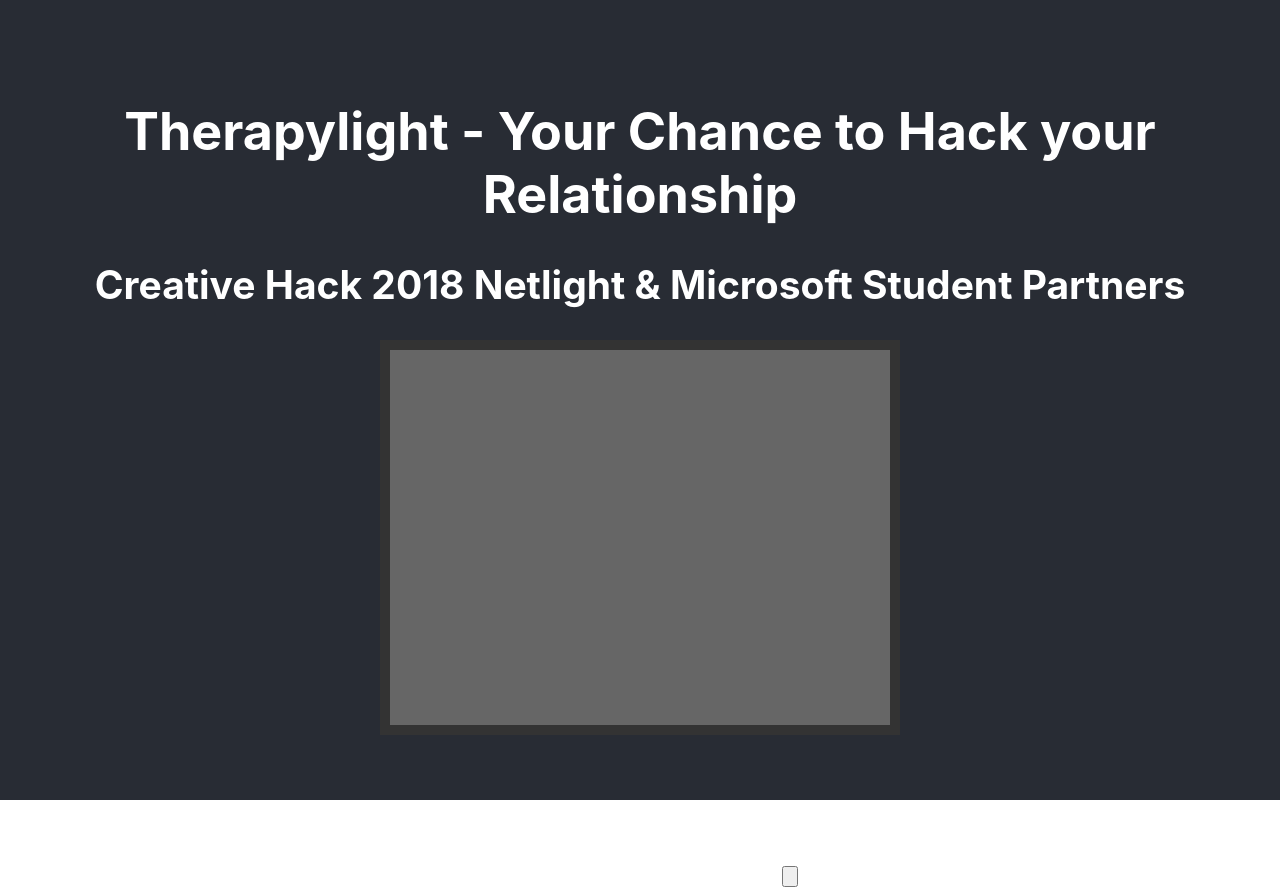
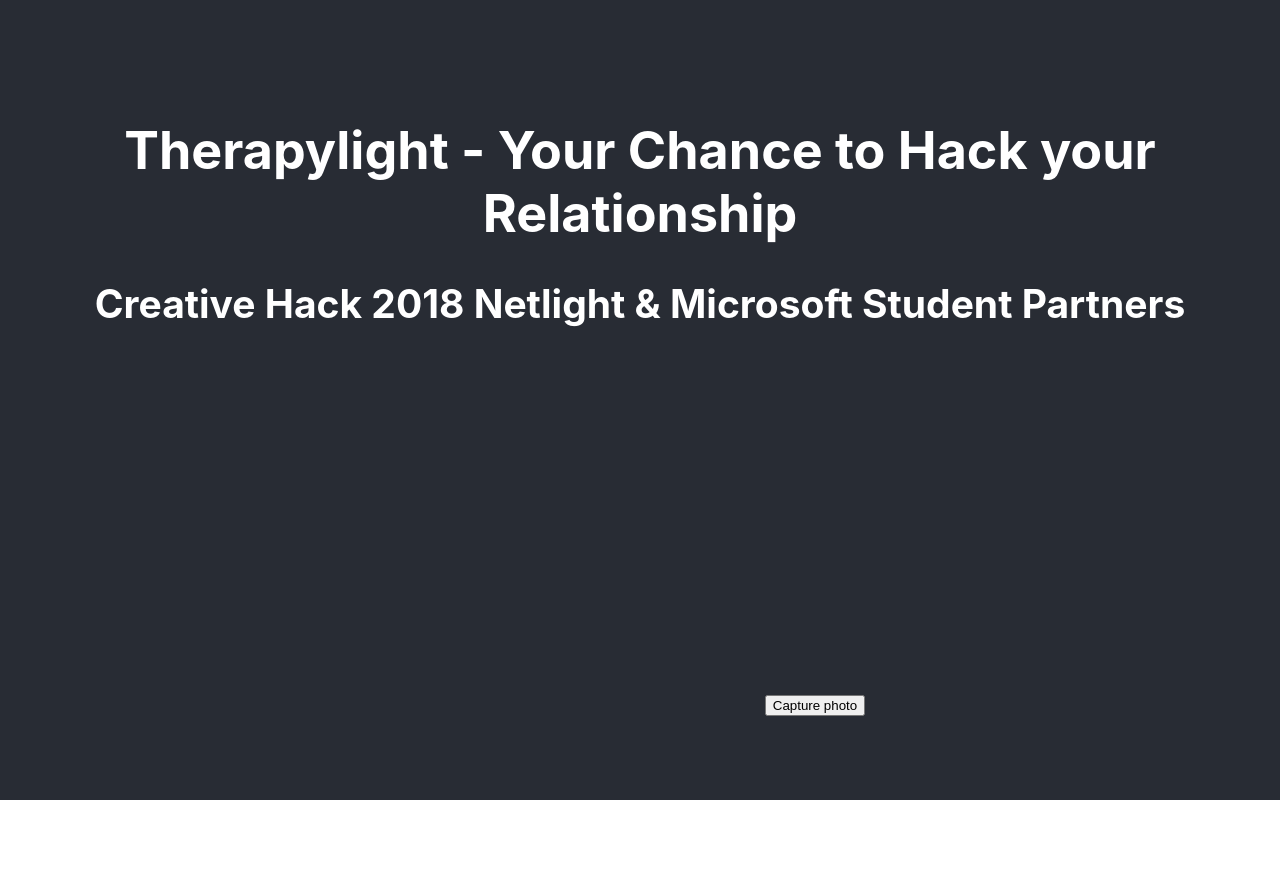
Before and after one commit to andrelandgraf/therapy-light-frontend, a React (Create React App) app: page / in a window 1280 px wide. After the commit the page ends 800 px from the top, so only its background shows below. Built offline with nearby package versions, Linux system fonts and the light colour scheme; no server answers.

Commit message:
connect face api.

```diff
--- a/package.json
+++ b/package.json
@@ -5,7 +5,8 @@
   "dependencies": {
     "react": "^16.6.1",
     "react-dom": "^16.6.1",
-    "react-scripts": "2.1.1"
+    "react-scripts": "2.1.1",
+    "react-webcam": "^1.0.4"
   },
   "scripts": {
     "start": "react-scripts start",
--- a/src/App.js
+++ b/src/App.js
@@ -1,5 +1,5 @@
 import React, { Component } from 'react';
-import VideoCanvas from './components/VideoCanvas';
+import WebcamCapture from "./components/WebcamCapture";
 import './App.css';
 
 class App extends Component {
@@ -41,7 +41,7 @@
             <h1>Therapylight - Your Chance to Hack your Relationship</h1>
             <h2>Creative Hack 2018 Netlight & Microsoft Student Partners</h2>
         </header>
-        <VideoCanvas stream={stream} />
+        <WebcamCapture />
       </div>
     );
   }
--- a/src/components/VideoCanvas.js
+++ /dev/null
@@ -1,97 +0,0 @@
-import React from 'react';
-import '../styles/VideoCanvas.css';
-
-const request = require('request');
-
-const subscriptionKey = 'f27ab23e24ad419aaa7b8f5acd49b5b6';
-
-const uriBase = 'https://westeurope.api.cognitive.microsoft.com/face/v1.0/detect';
-
-
-// Request parameters.
-const params = {
-    'returnFaceId': 'true',
-    'returnFaceLandmarks': 'false',
-    'returnFaceAttributes': 'age,gender,headPose,smile,facialHair,glasses,' +
-        'emotion,hair,makeup,occlusion,accessories,blur,exposure,noise'
-};
-
-class VideoCanvas extends React.Component {
-    componentDidUpdate(){
-        const { stream } = this.props;
-        console.log(stream);
-        const video = document.querySelector("#video-element");
-        if(stream !== undefined){
-            video.srcObject = stream;
-        }
-
-    }
-    capture = () => {
-        let canvas = document.getElementById('canvas');
-        canvas.style.display = "none";
-        let video = document.getElementById('video-element');
-        const context = canvas.getContext('2d');
-        canvas.width = '500';
-        canvas.height = '375';
-        context.drawImage(video, 0, 0, canvas.width, canvas.height);
-        const data = canvas.toDataURL('image/png');
-        this.send(data);
-        console.log(data)
-}
-    makeblob = (dataURL) => {
-        var BASE64_MARKER = ';base64,';
-        if (dataURL.indexOf(BASE64_MARKER) === -1) {
-            var parts = dataURL.split(',');
-            var contentType = parts[0].split(':')[1];
-            var raw = decodeURIComponent(parts[1]);
-            return new Blob([raw], { type: contentType });
-        }
-        var parts = dataURL.split(BASE64_MARKER);
-        var contentType = parts[0].split(':')[1];
-        var raw = window.atob(parts[1]);
-        var rawLength = raw.length;
-
-        var uInt8Array = new Uint8Array(rawLength);
-
-        for (var i = 0; i < rawLength; ++i) {
-            uInt8Array[i] = raw.charCodeAt(i);
-        }
-
-        return new Blob([uInt8Array], { type: contentType });
-    }
-    send = (imageData) => {
-        const options = {
-            uri: uriBase,
-            qs: params,
-            body: '{"url": ' + '"' + this.makeblob(imageData) + '"}',
-            headers: {
-                processData: false,
-                'Content-Type': 'application/octet-stream',
-                'Ocp-Apim-Subscription-Key': subscriptionKey
-            }
-        };
-
-        request.post(options, (error, response, body) => {
-            if (error) {
-                console.log('Error: ', error);
-                return;
-            }
-            let jsonResponse = JSON.stringify(JSON.parse(body), null, '  ');
-            console.log('JSON Response\n');
-            console.log(jsonResponse);
-        });
-    }
-
-    render(){
-        return (
-            <div id="video-container">
-                <video autoPlay={true} id="video-element"></video>
-                <canvas id="canvas">
-                </canvas>
-                <input type="button" id="anan" onClick={this.capture} />
-            </div>
-        );
-    }
-}
-
-export default VideoCanvas;
--- /dev/null
+++ b/src/components/WebcamCapture.js
@@ -0,0 +1,91 @@
+import React from "react";
+import Webcam from "react-webcam";
+
+const request = require('request');
+
+const subscriptionKey = 'f27ab23e24ad419aaa7b8f5acd49b5b6';
+
+const uriBase = 'https://westeurope.api.cognitive.microsoft.com/face/v1.0/detect';
+
+// Request parameters.
+const params = {
+    'returnFaceId': 'true',
+    'returnFaceLandmarks': 'false',
+    'returnFaceAttributes': 'age,gender,headPose,smile,facialHair,glasses,' +
+        'emotion,hair,makeup,occlusion,accessories,blur,exposure,noise'
+};
+
+class WebcamCapture extends React.Component {
+  setRef = webcam => {
+    this.webcam = webcam;
+  };
+
+  capture = () => {
+    const imageSrc = this.webcam.getScreenshot();
+    this.send(imageSrc);
+    // console.log(imageSrc);
+  };
+
+  send = (imageData) => {
+    const options = {
+      uri: uriBase,
+      qs: params,
+      body: this.convertDataURIToBinary(imageData),
+      headers: {
+          processData: false,
+          'Content-Type': 'application/octet-stream',
+          'Ocp-Apim-Subscription-Key': subscriptionKey
+      }
+    };
+
+    request.post(options, (error, response, body) => {
+      if (error) {
+          console.log('Error: ', error);
+          return;
+      }
+      let jsonResponse = JSON.stringify(JSON.parse(body), null, '  ');
+      console.log('JSON Response\n');
+      console.log(jsonResponse);
+      // console.log(jsonResponse[0].faceAttributes.emotion);
+    });
+  };
+
+  convertDataURIToBinary = (dataURI) => {
+    var BASE64_MARKER = ';base64,';
+    var base64Index = dataURI.indexOf(BASE64_MARKER) + BASE64_MARKER.length;
+    var base64 = dataURI.substring(base64Index);
+    var raw = window.atob(base64);
+    var rawLength = raw.length;
+    var array = new Uint8Array(new ArrayBuffer(rawLength));
+
+    for(var i = 0; i < rawLength; i++) {
+      array[i] = raw.charCodeAt(i);
+    }
+    return array;
+  }
+
+  render() {
+    const videoConstraints = {
+      width: 2560,
+      height: 1440,
+      facingMode: "user"
+    };
+
+    return (
+      <div>
+        <Webcam
+          audio={false}
+          height={350}
+          ref={this.setRef}
+          screenshotFormat="image/octet-stream"
+          screenshotQuality={1.0}
+          width={350}
+          videoConstraints={videoConstraints}
+        />
+        <button onClick={this.capture}>Capture photo</button>
+      </div>
+    );
+  }
+}
+
+export default WebcamCapture;
--- a/src/styles/VideoCanvas.css
+++ /dev/null
@@ -1,12 +0,0 @@
-#video-container {
-    margin: 0px auto;
-    width: 500px;
-    height: 375px;
-    border: 10px #333 solid;
-}
-
-#video-element {
-    width: 500px;
-    height: 375px;
-    background-color: #666;
-}
```
Also changed, not shown: 1 other file (tests, documents, lock files or other folders).
